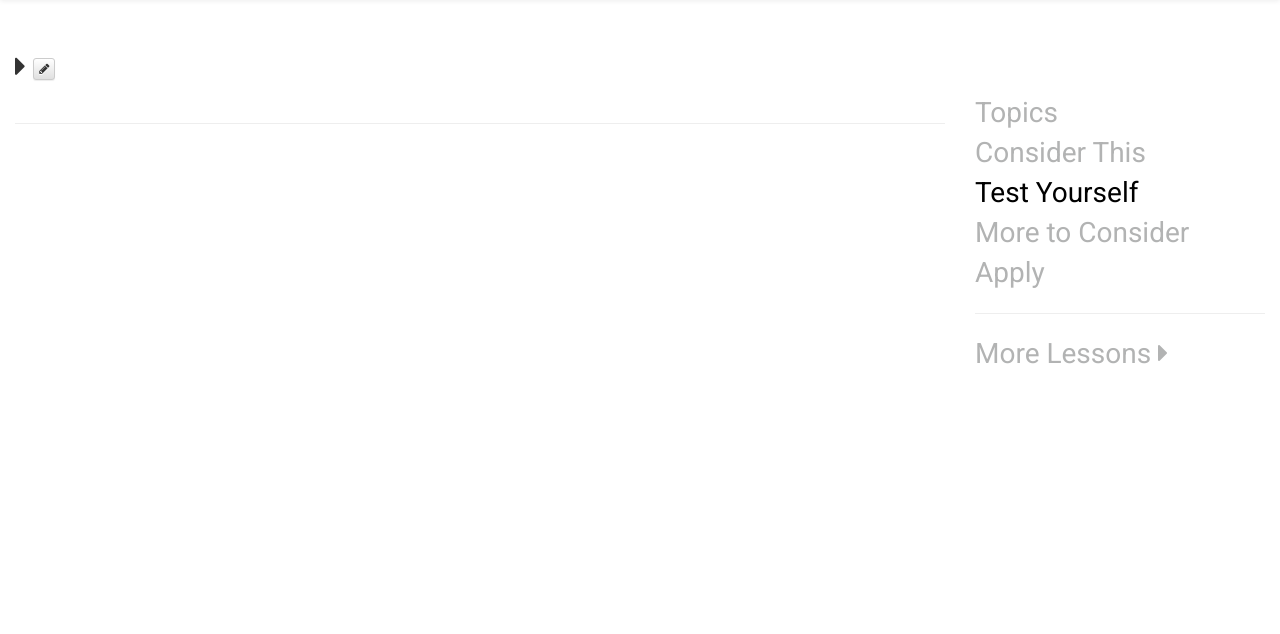
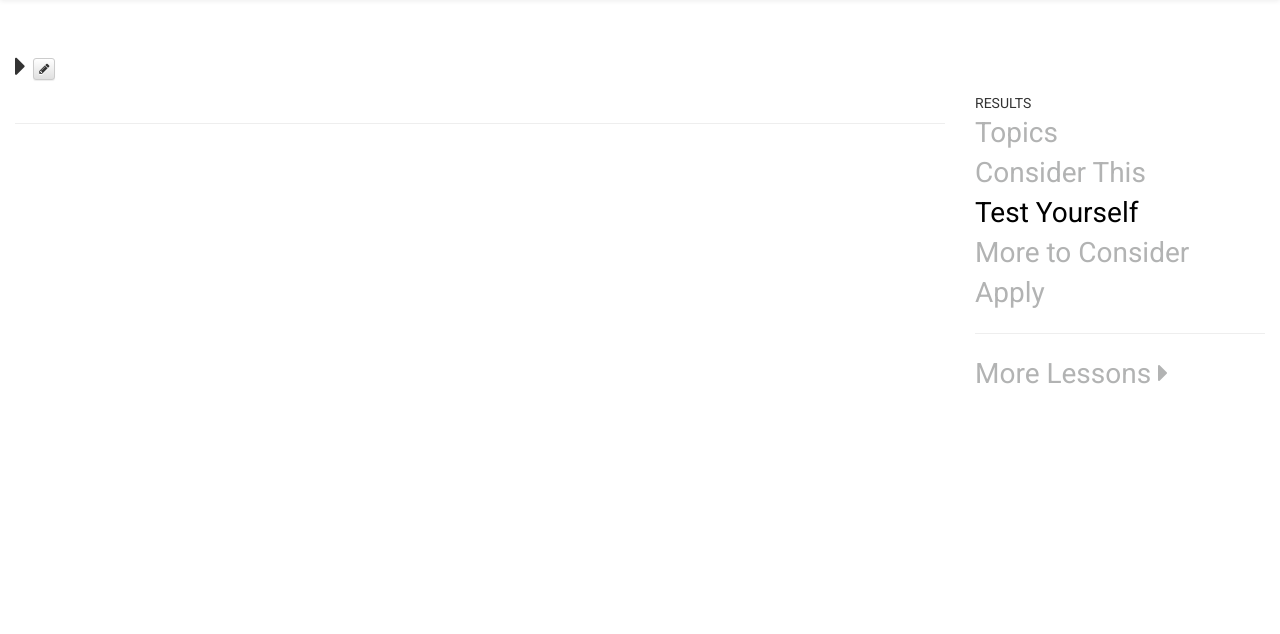
Before and after one commit to richmedina/nflrc-blwl-dev, a Django app: template quiz/templates/result.html in a window 1280 px wide. Shown: the part 80-714 px from the top of the page. Run offline with Django 3.2, Linux system fonts and the light colour scheme; the template is opened without the code that fills it, so the values that code supplies are empty; the visitor is signed in with stand-in values (Sample User, id 1); parts of the project's set-up code (start-up, migrations or seed data) failed here and were passed over; some libraries are stand-ins or nearby versions.

Commit message:
quiz end debug

```diff
--- a/quiz/templates/result.html
+++ b/quiz/templates/result.html
@@ -97,6 +97,7 @@
 
 <!-- Lesson Menu Right -->
   <div class="col-md-3">
+  RESULTS
     <div><a href="{% url 'lesson_section' pk=lesson.id section='topic' %}" class="menu_btn {% if curr_section == 'topic' %}active{% endif %}">Topics</a></div>
     <div><a href="{% url 'lesson_section' pk=lesson.id section='media' %}" class="menu_btn {% if curr_section == 'media' %}active{% endif %}">Consider This</a></div>
     <div href="#" class="menu_btn active ">Test Yourself</div>
```
